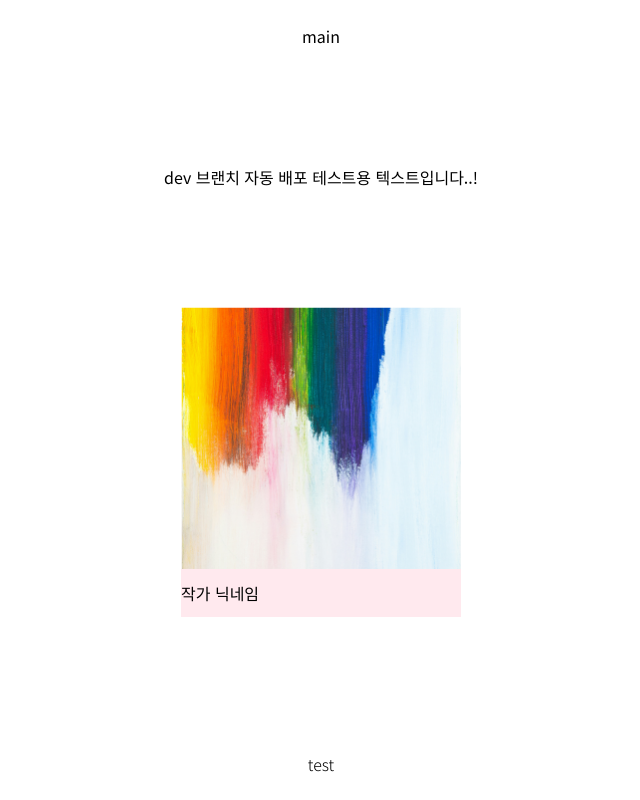
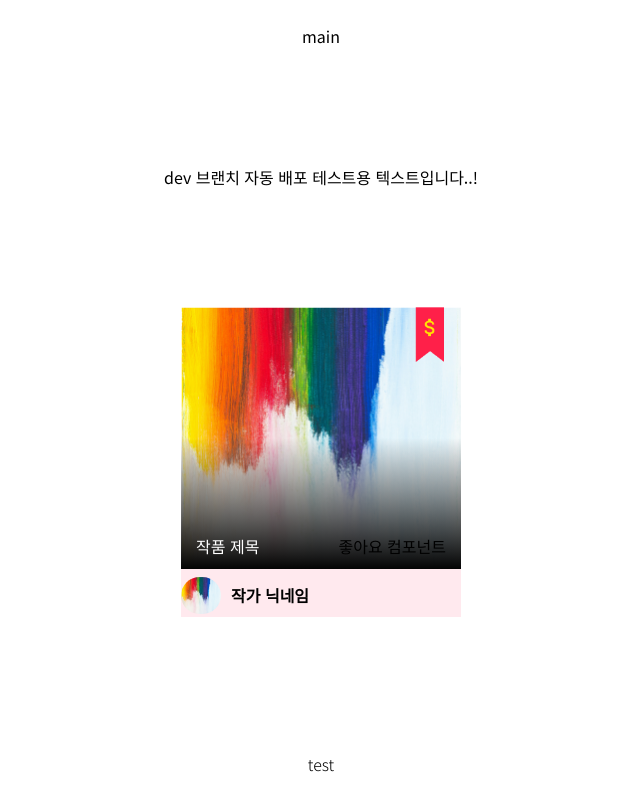
Before and after one commit to final-project-temporaryName/finalProject-FE, a Next.js app: page / in a window 1280 px wide. Shown: the whole page, without its empty margins (319-959 px from the left). Built offline with nearby package versions, Linux system fonts and the light colour scheme.

Commit message:
Style: Card 컴포넌트 디자인 구현

```diff
--- a/src/components/card.tsx
+++ b/src/components/card.tsx
@@ -1,17 +1,25 @@
+import Image from 'next/image';
+import OnSaleImage from '../../public/assets/images/OnSaleImage.png';
 import SampleImage from '../../public/assets/images/CardSampleImage.png';
-import Image from 'next/image';
 
 function Card() {
   return (
     <div className="flex flex-col w-280 h-328">
-      <div>
+      <div className="relative">
+        <div className="absolute inset-0 bg-gradient-to-b from-transparent via-transparent to-black"></div>
+        <div className="absolute right-17">
+          <Image src={OnSaleImage} alt="판매중 이미지" width={29} height={56} />
+        </div>
         <Image src={SampleImage} alt="카드 이미지" width={280} height={280} />
-        <div>
-          <div></div>
-          <div></div>
+        <div className="flex justify-between w-280 h-10 px-15 absolute bottom-25">
+          <p className="text-base font-normal font-semibold leading-normal text-white">작품 제목</p>
+          <div>좋아요 컴포넌트</div>
         </div>
       </div>
-      <div className="flex items-center bg-primary-1 w-280 h-48">작가 닉네임</div>
+      <div className="flex items-center bg-primary-1 w-280 h-48 gap-10 pt-5">
+        <Image className="rounded-full" src={SampleImage} alt="프로필 이미지" width={40} height={40} />
+        <p className="text-base font-normal font-bold leading-normal">작가 닉네임</p>
+      </div>
     </div>
   );
 }
```
Also changed, not shown: public/assets/images/OnSaleImage.png (added).
